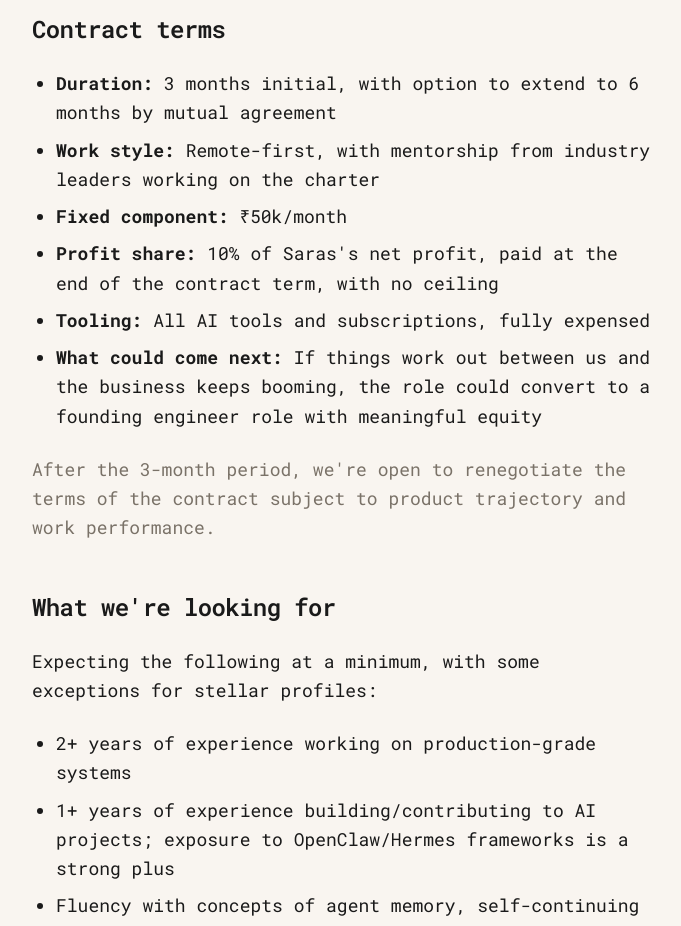
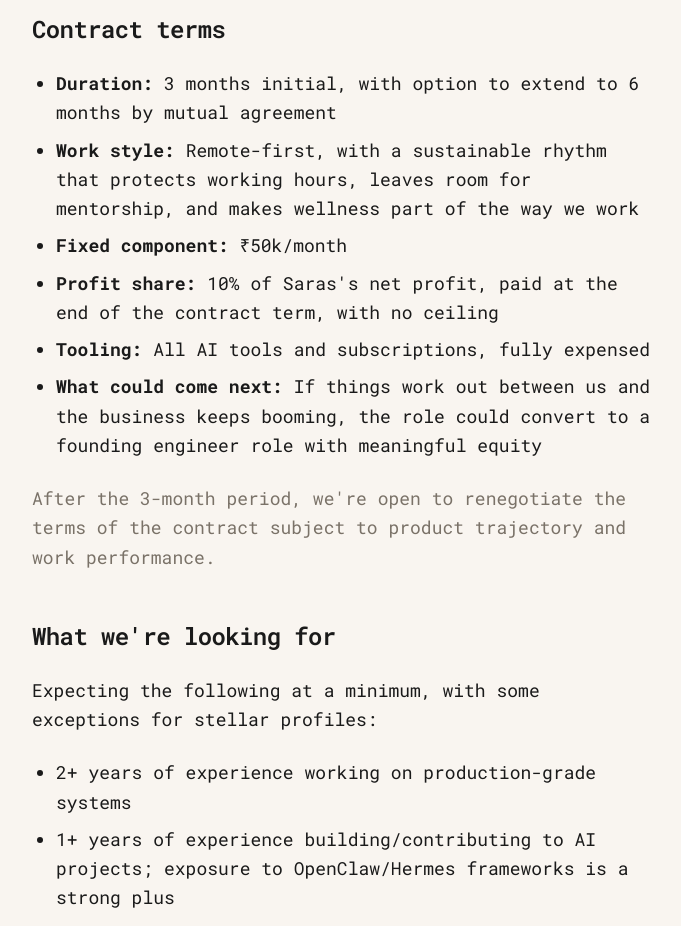
Before and after one commit to sincereTrader/karwaan-labs-lander, a Next.js app: page /careers in a window 1280 px wide. Shown: the part 1280-2206 px from the top of the page, without its empty margins (296-977 px from the left). Built offline with nearby package versions, Linux system fonts and the light colour scheme.

Commit message:
Refine work style language

```diff
--- a/src/app/careers/page.tsx
+++ b/src/app/careers/page.tsx
@@ -123,8 +123,9 @@
               to 6 months by mutual agreement
             </li>
             <li>
-              <strong>Work style:</strong> Remote-first, with mentorship from
-              industry leaders working on the charter
+              <strong>Work style:</strong> Remote-first, with a sustainable
+              rhythm that protects working hours, leaves room for mentorship,
+              and makes wellness part of the way we work
             </li>
             <li>
               <strong>Fixed component:</strong> ₹50k/month
```
